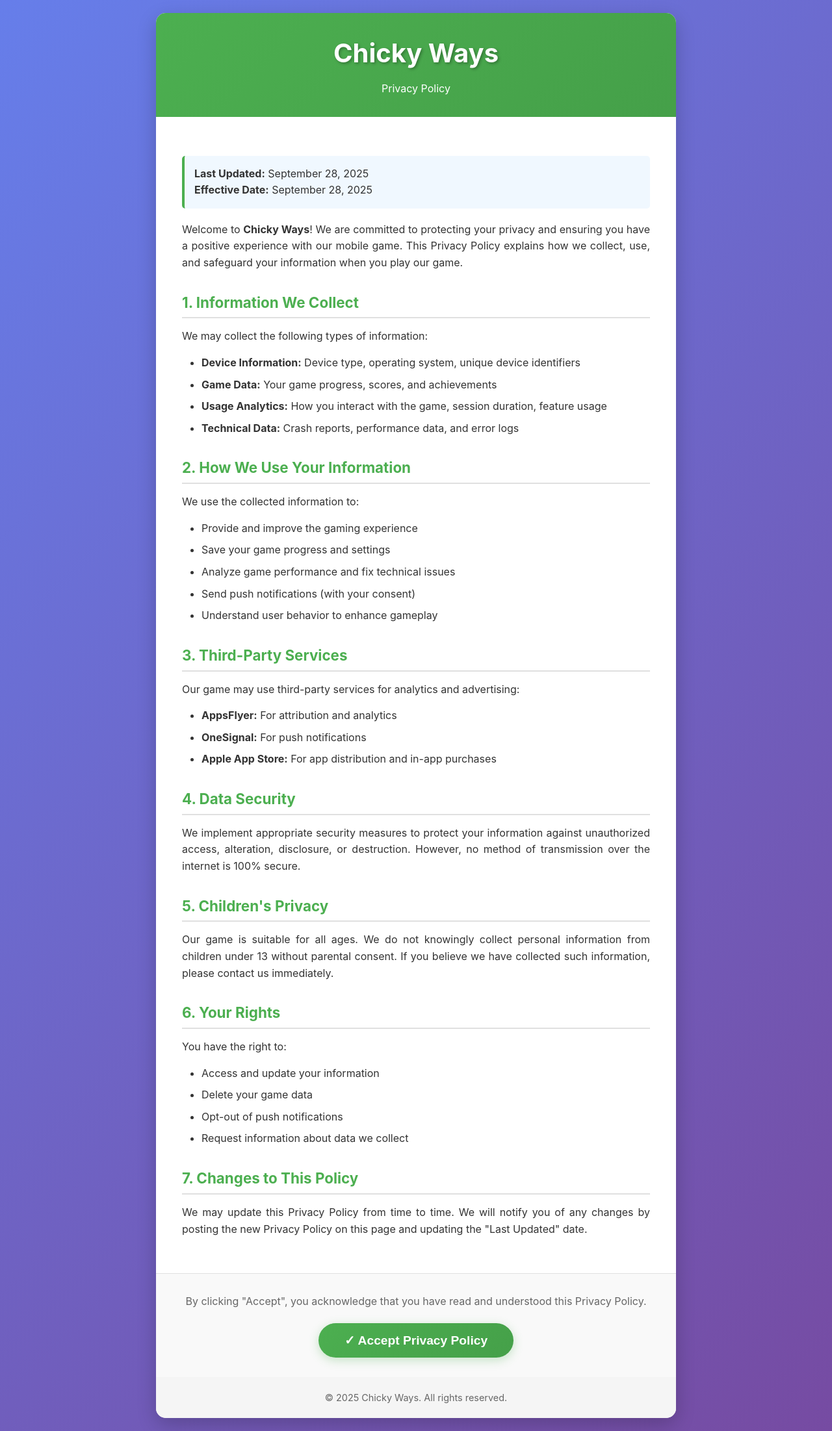
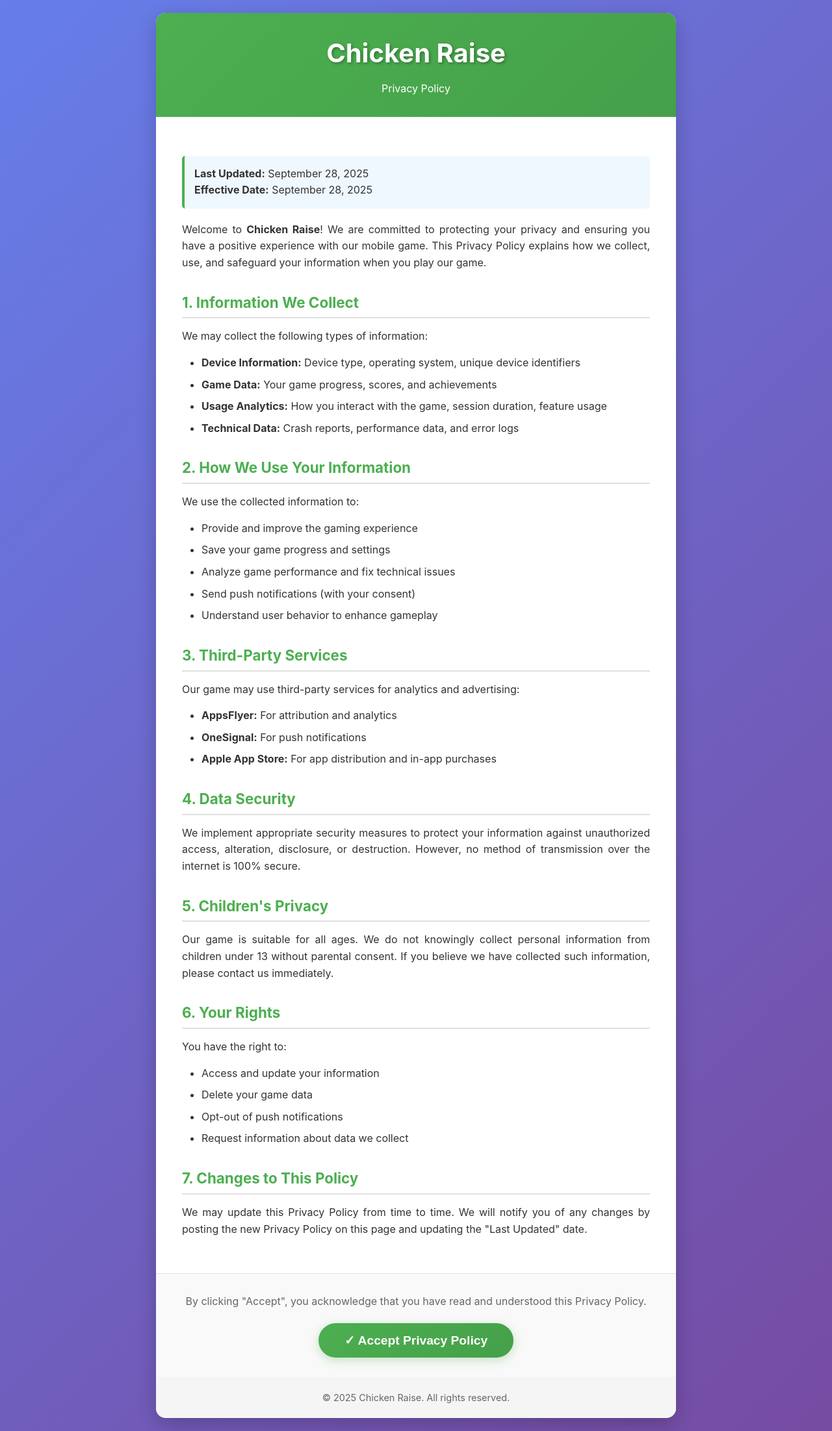
Before and after one commit to papiworking1/chicken-raise-privacy, a plain HTML site: page index.html in a window 1280 px wide. Shown: the whole page at 65% size. Drawn offline with Linux system fonts and the light colour scheme.

Commit message:
Update branding from 'Chicky Ways' to 'Chicken Raise'

```diff
--- a/index.html
+++ b/index.html
@@ -3,7 +3,7 @@
 <head>
     <meta charset="UTF-8">
     <meta name="viewport" content="width=device-width, initial-scale=1.0">
-    <title>Chicky Ways - Privacy Policy</title>
+    <title>Chicken Raise - Privacy Policy</title>
     <style>
         * {
             margin: 0;
@@ -158,7 +158,7 @@
     <div class="container">
         <!-- Заголовок -->
         <div class="header">
-            <h1>Chicky Ways</h1>
+            <h1>Chicken Raise</h1>
             <p>Privacy Policy</p>
         </div>
 
@@ -169,7 +169,7 @@
                 <strong>Effective Date:</strong> September 28, 2025
             </div>
 
-            <p>Welcome to <strong>Chicky Ways</strong>! We are committed to protecting your privacy and ensuring you have a positive experience with our mobile game. This Privacy Policy explains how we collect, use, and safeguard your information when you play our game.</p>
+            <p>Welcome to <strong>Chicken Raise</strong>! We are committed to protecting your privacy and ensuring you have a positive experience with our mobile game. This Privacy Policy explains how we collect, use, and safeguard your information when you play our game.</p>
 
             <h2>1. Information We Collect</h2>
             <p>We may collect the following types of information:</p>
@@ -231,7 +231,7 @@
 
         <!-- Футер -->
         <div class="footer">
-            © 2025 Chicky Ways. All rights reserved.
+            © 2025 Chicken Raise. All rights reserved.
         </div>
     </div>
 
@@ -259,7 +259,7 @@
                     }
 
                     // Метод 3: Custom URL scheme для iOS
-                    window.location.href = 'chickyways://accepted';
+                    window.location.href = 'chickenraise://accepted';
 
                     // Метод 4: Попытка постсообщения родительскому окну
                     if (window.parent && window.parent !== window) {
@@ -352,7 +352,7 @@
                         You accepted our privacy policy on ${new Date(localStorage.getItem('privacyAcceptedDate')).toLocaleDateString()}
                     </p>
                     <p style="color: #333; margin-top: 15px; font-weight: bold;">
-                        You can return to Chicky Ways!
+                        You can return to Chicken Raise!
                     </p>
                 `;
             }
```
